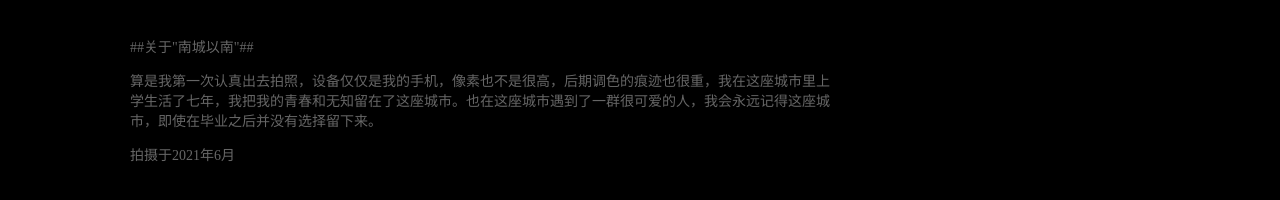
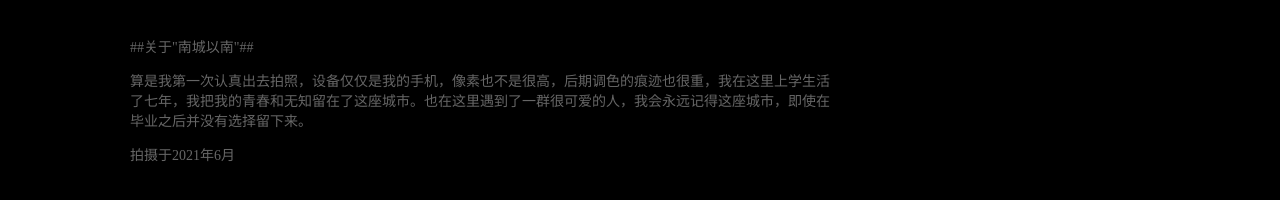
Before and after one commit to Wuzhixy/Wuzhixy.github.io, a plain HTML site: page Art/Photography/south of south/South of south.html in a window 1280 px wide. Shown: the part 624-824 px from the top of the page. Drawn offline with Linux system fonts and the light colour scheme.

Commit message:
2025-06-08

```diff
--- a/Art/Photography/south of south/South of south.html
+++ b/Art/Photography/south of south/South of south.html
@@ -83,7 +83,7 @@
         </div>
         <div class=" gallery-caption">
             <p>##关于"南城以南"##</p>
-            <p>算是我第一次认真出去拍照，设备仅仅是我的手机，像素也不是很高，后期调色的痕迹也很重，我在这座城市里上学生活了七年，我把我的青春和无知留在了这座城市。也在这座城市遇到了一群很可爱的人，我会永远记得这座城市，即使在毕业之后并没有选择留下来。
+            <p>算是我第一次认真出去拍照，设备仅仅是我的手机，像素也不是很高，后期调色的痕迹也很重，我在这里上学生活了七年，我把我的青春和无知留在了这座城市。也在这里遇到了一群很可爱的人，我会永远记得这座城市，即使在毕业之后并没有选择留下来。
             </p>
             <p>拍摄于2021年6月</p>
         </div>
```
